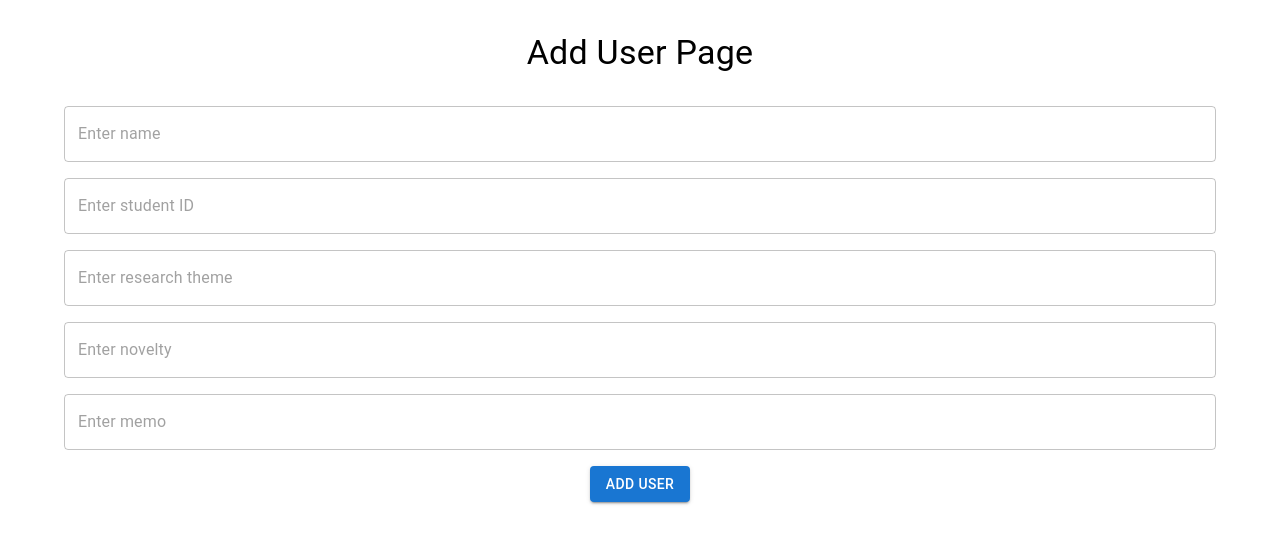
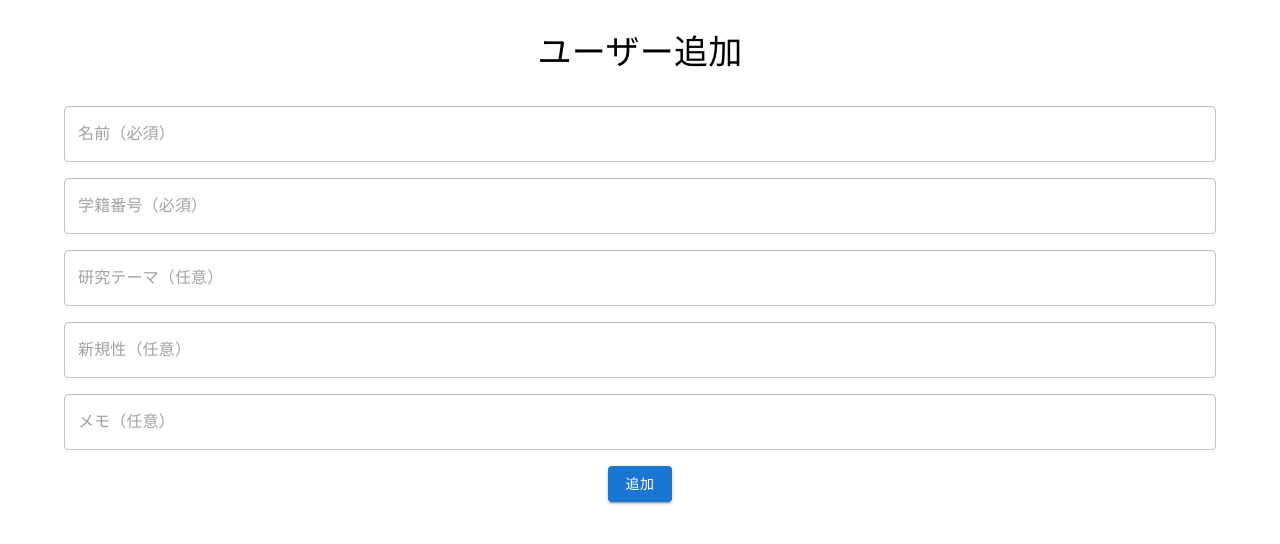
Before and after one commit to NakagawaYuto/research-hub, a React (Create React App) app in the folder front/: page /user/add in a window 1280 px wide. Shown: the top 544 px of the page. Built offline with nearby package versions, Linux system fonts and the light colour scheme.

Commit message:
UIの変更

```diff
--- a/front/src/Pages/AddUserPage.js
+++ b/front/src/Pages/AddUserPage.js
@@ -34,7 +34,7 @@ const AddUserPage = () => {
     <Container>
       <Box sx={{ my: 4 }}>
         <Typography variant='h4' align='center'>
-          Add User Page
+          ユーザー追加
         </Typography>
       </Box>
       <Grid container spacing={2}>
@@ -42,7 +42,7 @@ const AddUserPage = () => {
           <TextField
             fullWidth
             variant='outlined'
-            placeholder='Enter name'
+            placeholder='名前（必須）'
             value={name}
             onChange={(e) => setName(e.target.value)}
             required
@@ -52,7 +52,7 @@ const AddUserPage = () => {
           <TextField
             fullWidth
             variant='outlined'
-            placeholder='Enter student ID'
+            placeholder='学籍番号（必須）'
             value={studentId}
             onChange={(e) => setStudentId(e.target.value)}
             required
@@ -62,7 +62,7 @@ const AddUserPage = () => {
           <TextField
             fullWidth
             variant='outlined'
-            placeholder='Enter research theme'
+            placeholder='研究テーマ（任意）'
             value={researchTheme}
             onChange={(e) => setResearchTheme(e.target.value)}
           />
@@ -71,7 +71,7 @@ const AddUserPage = () => {
           <TextField
             fullWidth
             variant='outlined'
-            placeholder='Enter novelty'
+            placeholder='新規性（任意）'
             value={novelty}
             onChange={(e) => setNovelty(e.target.value)}
           />
@@ -80,14 +80,14 @@ const AddUserPage = () => {
           <TextField
             fullWidth
             variant='outlined'
-            placeholder='Enter memo'
+            placeholder='メモ（任意）'
             value={memo}
             onChange={(e) => setMemo(e.target.value)}
           />
         </Grid>
         <Grid item xs={12}>
           <Button variant='contained' color='primary' onClick={addUser}>
-            Add User
+            追加
           </Button>
         </Grid>
       </Grid>
--- a/front/src/Pages/Homepage.js
+++ b/front/src/Pages/Homepage.js
@@ -13,7 +13,7 @@ const UserCard = ({ user }) => (
                 <Typography variant='h5'>{user.name}</Typography>
                 <Typography color='textSecondary'>{user.student_id}</Typography>
                 <Typography color='textSecondary'>{user.research_theme}</Typography>
-                <Typography color='textSecondary'>{user.tech_tags.name}</Typography>
+                <Typography color='textSecondary'>{user.tech_tags}</Typography>
             </CardContent>
         </Card>
     </Link>
@@ -23,10 +23,11 @@ function UserList() {
     const [users, setUsers] = useState([]);
 
     useEffect(() => {
-        const fetchData = async () => {
+        const fetchData = () => {
             try {
-                const response = await axios.get(baseURL);
-                setUsers(response.data);
+                axios.get(baseURL).then((response) => {
+                    setUsers(response.data);
+                });
             } catch (error) {
                 console.error(error);
             }
@@ -41,7 +42,7 @@ function UserList() {
                 <Grid container spacing={2} justifyContent='center'>
                     <Grid item xs={12} md={6}>
                         <Typography variant='h4' gutterBottom>
-                            ユーザーリスト
+                            ユーザー一覧
                         </Typography>
                         {users.map((user) => (
                             <UserCard key={user.id} user={user} />
--- a/front/src/Pages/MemoPage.js
+++ b/front/src/Pages/MemoPage.js
@@ -35,7 +35,7 @@ const MemoPage = () => {
         <Container>
             <Box sx={{ my: 4 }}>
                 <Typography variant='h4' align='center'>
-                    Memo Page
+                    メモ
                 </Typography>
             </Box>
             <Grid container spacing={2}>
@@ -43,14 +43,14 @@ const MemoPage = () => {
                     <TextField
                         fullWidth
                         variant='outlined'
-                        placeholder='Enter your memo'
+                        placeholder=''
                         value={memo}
                         onChange={(e) => setMemo(e.target.value)}
                     />
                 </Grid>
                 <Grid item xs={12}>
                     <Button variant='contained' color='primary' onClick={saveMemo}>
-                        Save
+                        保存
                     </Button>
                 </Grid>
             </Grid>
--- a/front/src/Pages/NoveltyPage.js
+++ b/front/src/Pages/NoveltyPage.js
@@ -35,7 +35,7 @@ const NoveltyPage = () => {
         <Container>
             <Box sx={{ my: 4 }}>
                 <Typography variant='h4' align='center'>
-                    Novelty Page
+                    新規性
                 </Typography>
             </Box>
             <Grid container spacing={2}>
@@ -43,14 +43,14 @@ const NoveltyPage = () => {
                     <TextField
                         fullWidth
                         variant='outlined'
-                        placeholder='Enter your novelty'
+                        placeholder=''
                         value={novelty}
                         onChange={(e) => setNovelty(e.target.value)}
                     />
                 </Grid>
                 <Grid item xs={12}>
                     <Button variant='contained' color='primary' onClick={saveNovelty}>
-                        Save
+                        保存
                     </Button>
                 </Grid>
             </Grid>
--- a/front/src/Pages/ThemePage.js
+++ b/front/src/Pages/ThemePage.js
@@ -35,7 +35,7 @@ const ThemePage = () => {
         <Container>
             <Box sx={{ my: 4 }}>
                 <Typography variant='h4' align='center'>
-                    Theme Page
+                    テーマ
                 </Typography>
             </Box>
             <Grid container spacing={2}>
@@ -43,14 +43,14 @@ const ThemePage = () => {
                     <TextField
                         fullWidth
                         variant='outlined'
-                        placeholder='Enter your research theme'
+                        placeholder=''
                         value={theme}
                         onChange={(e) => setTheme(e.target.value)}
                     />
                 </Grid>
                 <Grid item xs={12}>
                     <Button variant='contained' color='primary' onClick={saveTheme}>
-                        Save
+                        保存
                     </Button>
                 </Grid>
             </Grid>
```
